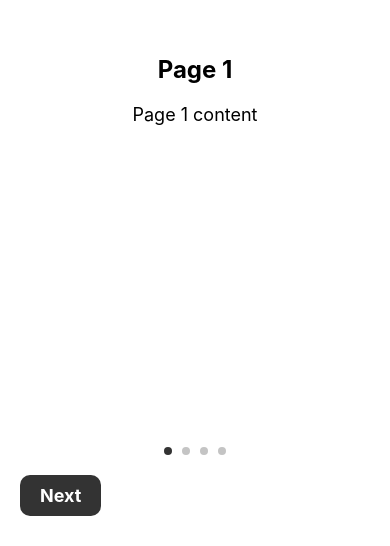
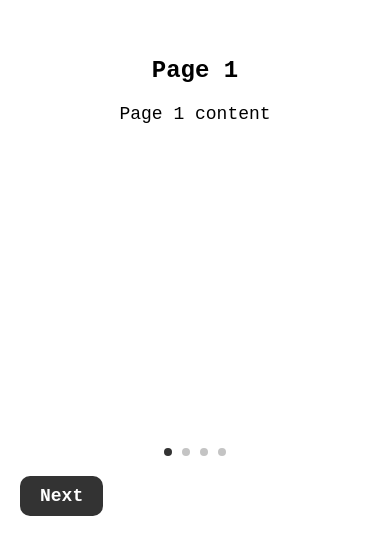
Before and after one commit to andrearcaina/myFootprint, a React Native app in the folder frontend/: screen / in a window 390 px wide. Shown: the part 298-844 px from the top of the page. Built offline with nearby package versions, Linux system fonts and the light colour scheme.

Commit message:
Implemented UI for login page
- doesn't actually have a login yet
- will implement soon

```diff
--- a/frontend/screens/GetStarted.js
+++ b/frontend/screens/GetStarted.js
@@ -78,12 +78,14 @@ const styles = StyleSheet.create({
 
     title: {
         fontSize: 24,
+        fontFamily: 'monospace',
         fontWeight: 'bold',
         marginBottom: 20,
     },
 
     content: {
         fontSize: 18,
+        fontFamily: 'monospace',
         textAlign: 'center',
     },
 
@@ -125,5 +127,6 @@ const styles = StyleSheet.create({
         color: '#ffffff',
         fontSize: 18,
         fontWeight: 'bold',
+        fontFamily: 'monospace',
     },
 });
--- a/frontend/screens/LoginPage.js
+++ b/frontend/screens/LoginPage.js
@@ -1,35 +1,73 @@
-import { StatusBar } from 'expo-status-bar';
 import React, { useState } from 'react';
-import { StyleSheet, Text, View, TextInput, Picker, Button } from 'react-native';
+import { View, Text, TextInput, TouchableOpacity, StyleSheet } from 'react-native';
 
-export default function SecondPage() {
+export default function LoginPage() {
+    const [username, setUsername] = useState('');
+    const [password, setPassword] = useState('');
+
+    const handleLogin = function() {
+        console.log(`Username: ${username}, Password: ${password}`);
+        // TODO: Add logic to authenticate user
+    };
+
     return (
         <View style={styles.container}>
-            <Text style={styles.TrackYourFootprint}>Track Your Carbon Footprint</Text>
-            <Text style={styles.getWeeklyMonthly}>World </Text>
-            <View style={styles.box}></View>
-            <StatusBar style="auto" />
+        <TextInput
+            style={styles.input}
+            placeholder="Username"
+            value={username}
+            onChangeText={setUsername}
+        />
+        <TextInput
+            style={styles.input}
+            placeholder="Password"
+            secureTextEntry={true}
+            value={password}
+            onChangeText={setPassword}
+        />
+        <TouchableOpacity
+            style={styles.button}
+            onPress={handleLogin}
+            >
+            <Text style={styles.buttonText}>Login</Text>
+        </TouchableOpacity>
         </View>
     );
-}
+};
 
 const styles = StyleSheet.create({
     container: {
-        marginTop: 50,
+        flex: 1,
+        justifyContent: 'center',
         alignItems: 'center',
     },
-    TrackYourFootprint: {
-        color: 'rgb(105, 0, 255)',
+    input: {
+        fontFamily: 'monospace',
+        fontWeight: 'bold',
+        fontSize: 18,
+        padding: 10,
+        marginBottom: 20,
+        width: 300,
     },
-    getWeeklyMonthly: {
-        color: 'red',
-        fontSize: 20,
+    button: {
+        backgroundColor: '#3DED97',
+        paddingVertical: 10,
+        paddingHorizontal: 20,
+        borderRadius: 10,
+        elevation: 3,
+        shadowColor: '#000',
+        shadowOffset: {
+            width: 0,
+            height: 2,
+        },
+        shadowOpacity: 0.25,
+        shadowRadius: 3.84,
     },
-    box: {
-        width: 100,
-        height: 100,
-        backgroundColor: 'blue',
-        borderWidth: 1,
-        borderColor: 'black',
-      },
+    buttonText: {
+        fontFamily: 'monospace',
+        color: 'black',
+        fontWeight: 'bold',
+        fontSize: 18,
+        textAlign: 'center',
+    },
 });
```
